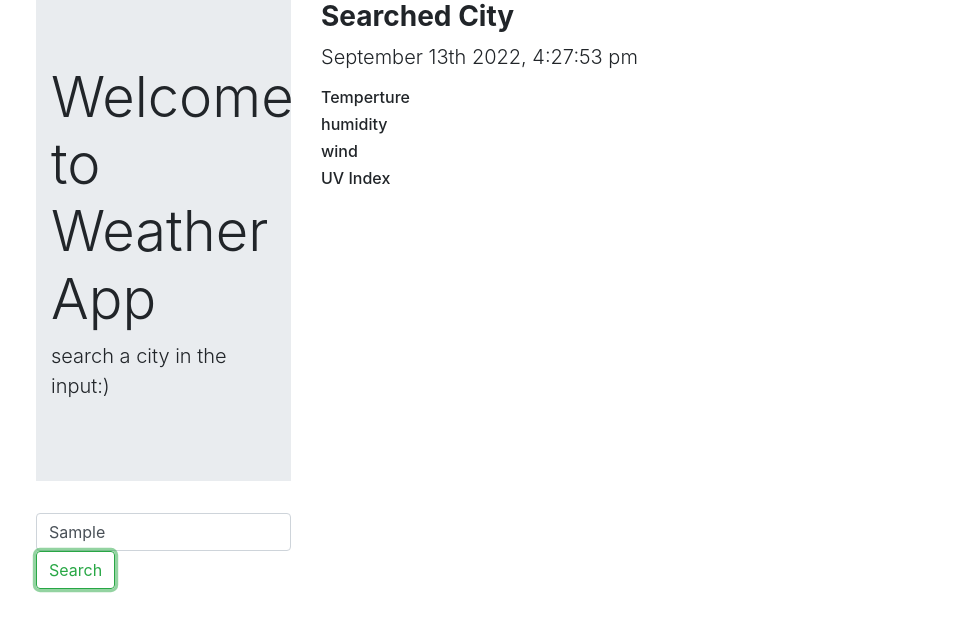
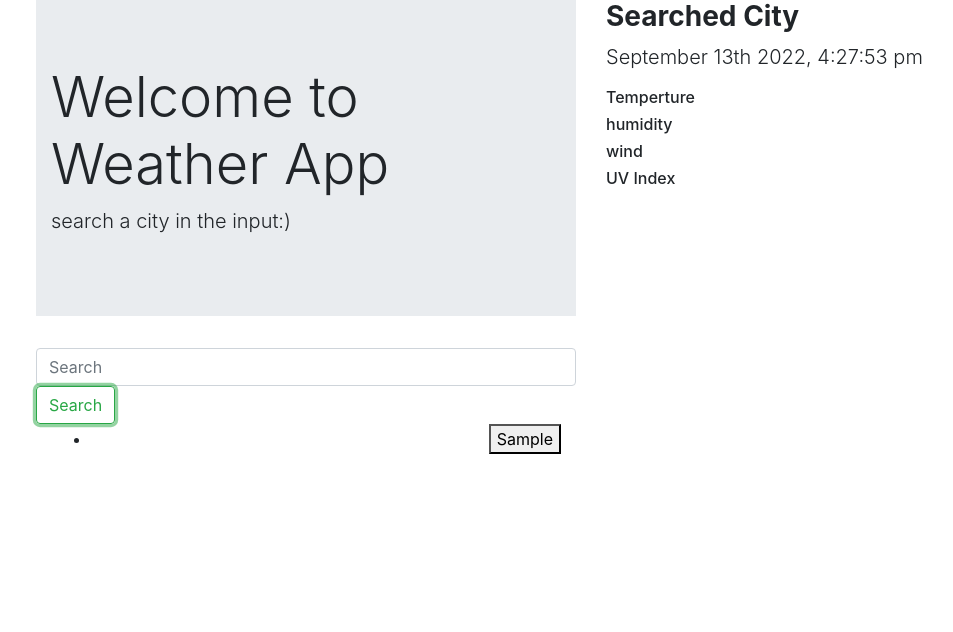
Before and after one commit to wilmer88/rainday-api, a plain HTML site: page index.html in a window 1280 px wide. Both pictures are taken after typing "Sample" into the empty fields and a click on the button "Search". Shown: the whole page, without its empty margins (49-1002 px from the left). Drawn offline with nearby package versions, Linux system fonts and the light colour scheme; no server answers.

Commit message:
started local storage feature

```diff
--- a/index.html
+++ b/index.html
@@ -12,18 +12,19 @@
     <title>rainday</title>
     <meta name="description" content="" />
     <meta name="viewport" content="width=device-width, initial-scale=1" />
-    <link rel="stylesheet" href="./styles.css">
+    <!-- <link rel="stylesheet" href="./styles.css"> -->
   </head>
   <body>
     <div id="color" class="container">
       <div class="row">
-        <div class="col-sm-3">
+        <div class="col-sm-6">
           <div class="jumbotron jumbotron-fluid">
             <div class="container">
-              <h1 class="display-4">Welcome to Weather App</h1>
+              <h3 class="display-4">Welcome to Weather App</h3>
               <p class="lead">search a city in the input:)</p>
             </div>
           </div>
+
           <input
             id="searchCity"
             class="form-control mr-sm-2"
@@ -38,8 +39,13 @@
           >
             Search
           </button>
+          <div class="container">
+            <ul id="ulSearches" style="text-align: right;"></ul>
+          </div>
+
         </div>
-        <div class="col-sm-9">
+
+        <div class="col-sm-6">
           <div class="row">
             <div class="col-sm-12">
               <h3 class="myCity"><strong>Searched City</strong></h3>
@@ -50,29 +56,7 @@
               <h6 class="wind">wind</h6>
               <h6 class="uv">UV Index</h6>
             </div>
-            <!-- <div class="row">
-              <div clas="col-sm-12">
-                <h4></h4>
-                <div class="row">
-                  <div class="col-sm-4">
-                    <h7 class="mtemp"></h7>
-                  </div>
-                  <div class="col-sm-4">
-                    <h7 class="ltemp"></p>
-                  </div>
-                  <div class="col-sm-4">
-                    <p></p>
-                  </div>
-                </div>
-              </div>
-            </div>
-          </div>
-        </div>
-      </div>
-      <div class="cit"></div>
-      <div class="wind"></div>
-      <div class="huy"></div>
-      <div class="te"></div> -->
+
     </div>
 
     <script
--- a/script.js
+++ b/script.js
@@ -1,8 +1,9 @@
 $(document).ready(function () {
   $("#currentDay").text(moment().format("MMMM Do YYYY, h:mm:ss a"));
-  var APIkey = "0b7e120ecb6a0831c512bd4a23e5b882";
+  var APIkey = "3c5008effeceb13ebf5b25bfb8e0b11a";
 
   function searchWeather(town) {
+
     var queryURL =
       "https://api.openweathermap.org/data/2.5/weather?q=" +
       town +
@@ -13,7 +14,13 @@ $(document).ready(function () {
       url: queryURL,
       method: "GET",
     }).then(function (response) {
+
       console.log(response);
+
+
+
+
+
 
       $(".myCity").text("Weather In:" + response.name);
       $(".temp").text("Temperture:" + response.main.temp);
@@ -23,12 +30,77 @@ $(document).ready(function () {
     });
   }
 
+
+
   $("#idbutton").on("click", function (e) {
+
     e.preventDefault;
     var searchTown = $("#searchCity").val();
-    console.log(searchTown);
+    var pastCitys = []
+
+
+  //  if(localStorage.getItem("history") === null){
+  //   localStorage.setItem("history",JSON.stringify([searchTown]))
+
+  //  }else{
+  //   localStorage.push()
+  //  }
+
+
+   function setToLocalStorage(text){
+    // if(localStorage.getItem("history") === null)
+  //  var localStorageHistory = localStorage.getItem("history");
+  //  console.log(localStorageHistory)
+
+  //   localStorageHistory.push(text)
+  //   console.log(localStorageHistory)
+
+    // localStorage.setItem("history",JSON.stringify(pastCitys))
+  if(localStorage.getItem("history") === null){
+    localStorage.setItem("history","[]")
+
+
+  }else{
+    pastCitys = JSON.parse(localStorage.getItem("history"));
+    console.log(pastCitys);
+    pastCitys.push(text);
+    console.log(pastCitys);
+    localStorage.setItem("history",JSON.stringify(pastCitys));
+    console.log(pastCitys);
+
+
+
+  }
+
+
+
+
+   }
+
+
+    // console.log(searchTown);
+
     searchWeather(searchTown);
+    setToLocalStorage(searchTown)
+
+    makeHistoryListBtn(searchTown);
+
+
+
+
+
   });
 });
 
-console.log(town);
+
+
+function makeHistoryListBtn(text){
+
+  let historyLi = $("<li>");
+  let historyButtn = $("<button>").addClass("Cbtn");
+  historyButtn.text(text)
+
+  historyLi.append(historyButtn)
+  $("#ulSearches").append(historyLi)
+  $("#searchCity").val("");
+}
--- a/style.css
+++ /dev/null
@@ -1,3 +0,0 @@
-#color {
-  background-color: aqua;
-}
```
